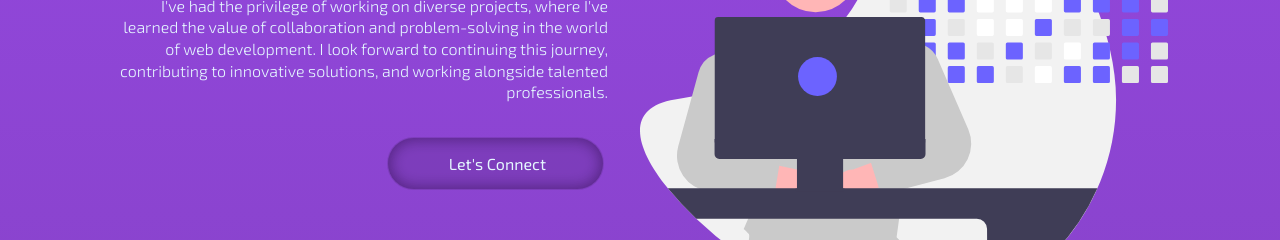
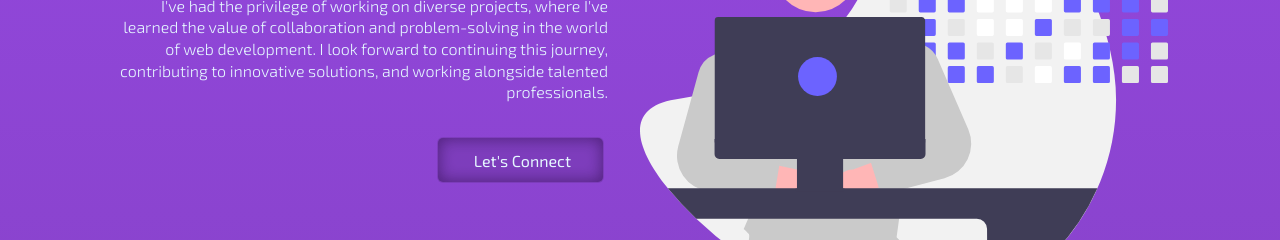
Before and after one commit to tomasgrusz/personal-web, a Next.js app: page / in a window 1280 px wide. Shown: the part 1020-1260 px from the top of the page. Built offline with nearby package versions, Linux system fonts and the light colour scheme.

Commit message:
style: change border-radius of buttons/cards

```diff
--- a/src/components/SkillCard/SkillCard.module.scss
+++ b/src/components/SkillCard/SkillCard.module.scss
@@ -12,7 +12,7 @@
   gap: 1rem;
   flex-shrink: 0;
   width: 14.8125rem;
-  border-radius: 1.25rem;
+  border-radius: 1rem;
   background: rgba(35, 33, 88, 0.1);
   box-shadow: inset 0px 0px 32px 8px rgba(0, 0, 0, 0.2), inset 0px 0px 16px 2px rgba(0, 0, 0, 0.4), 0px 0px 0px 0px;
   margin-bottom: 0.5rem;
--- a/src/components/common/Button/Button.module.scss
+++ b/src/components/common/Button/Button.module.scss
@@ -2,7 +2,7 @@
 
 .Button {
   display: inline-flex;
-  padding: 1rem 3.5625rem;
+  padding: 0.8rem 2rem;
   justify-content: center;
   align-items: center;
   gap: 0.25rem;
@@ -12,7 +12,7 @@
   * {
     cursor: pointer;
   }
-  border-radius: 20rem;
+  border-radius: 6px;
   background: linear-gradient(273deg, #7f34e0 5%, #4834d4 50%, #7f34e0 95%);
   background-size: 200%;
   box-shadow: 0px 4px 16px 0px rgba(104, 109, 224, 0.5);
```
